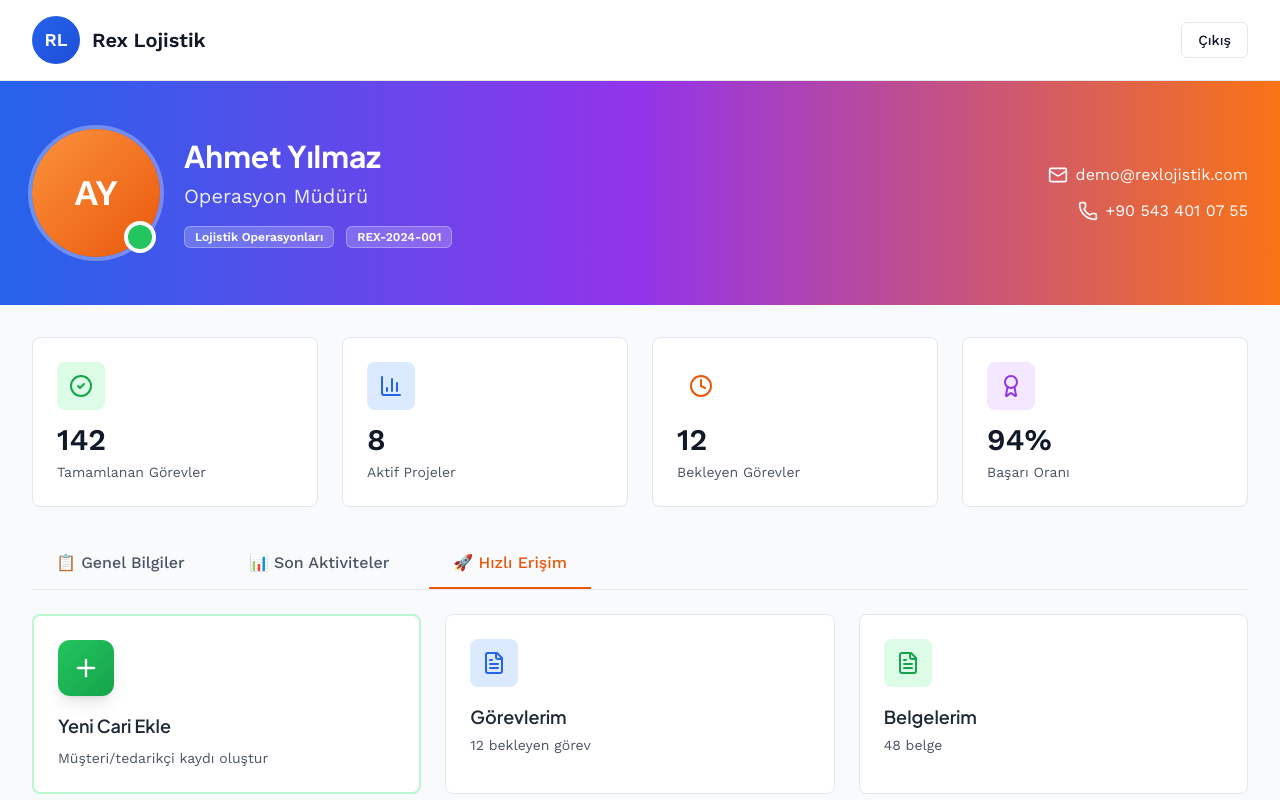
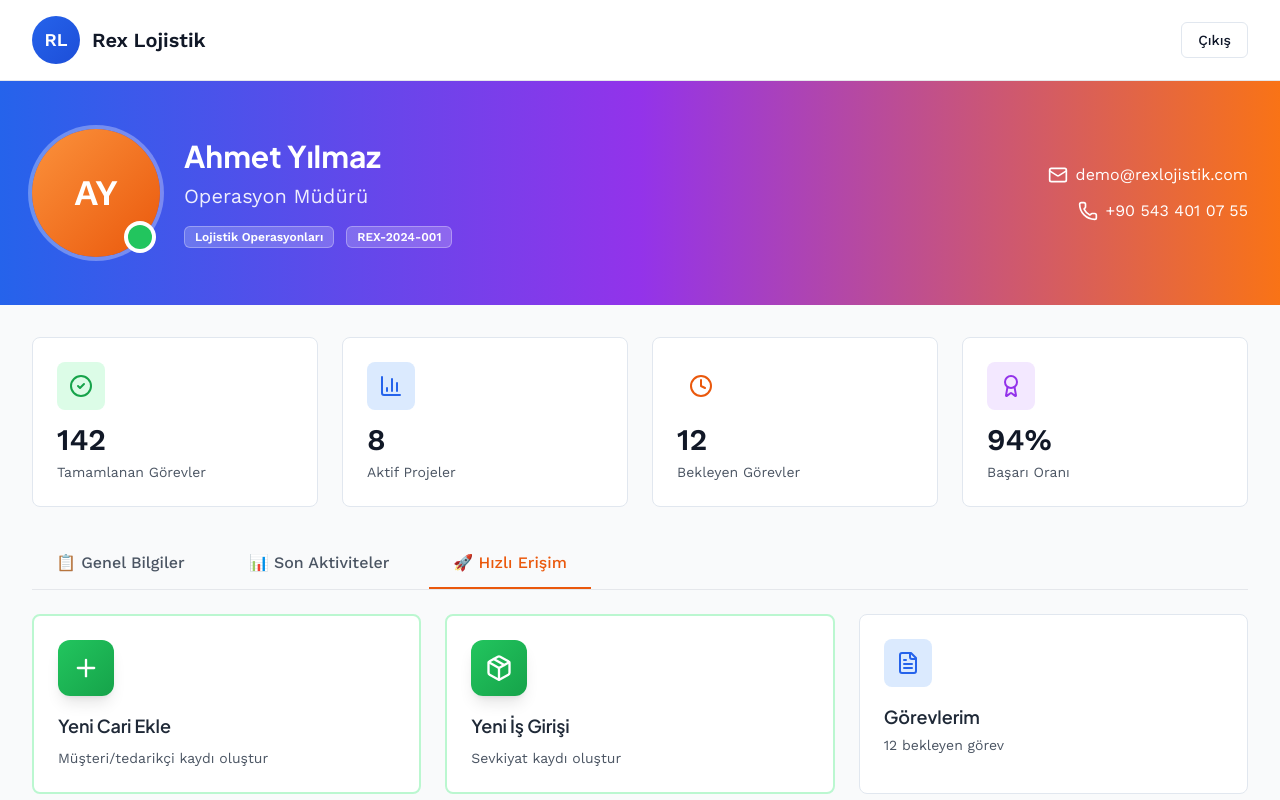
Before and after one commit to hakankesikler/sg-858f4a06-cef2-4736-8b39-c7b4ea443985-1773598027, a Next.js app: page /personel/profil in a window 1280 px wide. Both pictures are taken after a click on the button "🚀 Hızlı Erişim". Shown: the top 800 px of the page. Built offline with nearby package versions, Linux system fonts and the light colour scheme.

Commit message:
fix(personnel): Correct state variables for form modals on profile page

```diff
--- a/src/pages/personel/profil.tsx
+++ b/src/pages/personel/profil.tsx
@@ -18,12 +18,15 @@ import {
   FileText,
   MessageSquare,
   Settings,
-  Plus
+  Plus,
+  Package
 } from "lucide-react";
+import { IsGirisForm } from "@/components/IsGirisForm";
 
 export default function PersonelProfil() {
   const [activeTab, setActiveTab] = useState<"genel" | "aktiviteler" | "hizli-erisim">("genel");
-  const [showCariForm, setShowCariForm] = useState(false);
+  const [isCariFormOpen, setIsCariFormOpen] = useState(false);
+  const [isIsGirisFormOpen, setIsIsGirisFormOpen] = useState(false);
 
   // Mock user data
   const user = {
@@ -270,7 +273,7 @@ export default function PersonelProfil() {
               {/* Yeni Cari Ekle Kartı */}
               <Card
                 className="p-6 hover:shadow-lg transition-all cursor-pointer group border-2 border-green-200 hover:border-green-500"
-                onClick={() => setShowCariForm(true)}
+                onClick={() => setIsCariFormOpen(true)}
               >
                 <div className="flex items-center justify-between mb-4">
                   <div className="w-14 h-14 bg-gradient-to-br from-green-500 to-green-600 rounded-xl flex items-center justify-center text-white group-hover:scale-110 transition-transform shadow-lg">
@@ -282,6 +285,24 @@ export default function PersonelProfil() {
                 </h3>
                 <p className="text-sm text-gray-600">
                   Müşteri/tedarikçi kaydı oluştur
+                </p>
+              </Card>
+
+              {/* Yeni İş Giriş Kartı */}
+              <Card
+                className="p-6 hover:shadow-lg transition-all cursor-pointer group border-2 border-green-200 hover:border-green-500"
+                onClick={() => setIsIsGirisFormOpen(true)}
+              >
+                <div className="flex items-center justify-between mb-4">
+                  <div className="w-14 h-14 bg-gradient-to-br from-green-500 to-green-600 rounded-xl flex items-center justify-center text-white group-hover:scale-110 transition-transform shadow-lg">
+                    <Package className="w-7 h-7" />
+                  </div>
+                </div>
+                <h3 className="text-lg font-semibold text-gray-800 group-hover:text-green-600 transition-colors mb-2">
+                  Yeni İş Girişi
+                </h3>
+                <p className="text-sm text-gray-600">
+                  Sevkiyat kaydı oluştur
                 </p>
               </Card>
 
@@ -311,7 +332,16 @@ export default function PersonelProfil() {
       </div>
 
       {/* Cari Form Modal */}
-      <CariForm isOpen={showCariForm} onClose={() => setShowCariForm(false)} />
+      <CariForm
+        isOpen={isCariFormOpen}
+        onClose={() => setIsCariFormOpen(false)}
+      />
+
+      {/* İş Giriş Form Modal */}
+      <IsGirisForm
+        isOpen={isIsGirisFormOpen}
+        onClose={() => setIsIsGirisFormOpen(false)}
+      />
     </>
   );
 }
```
